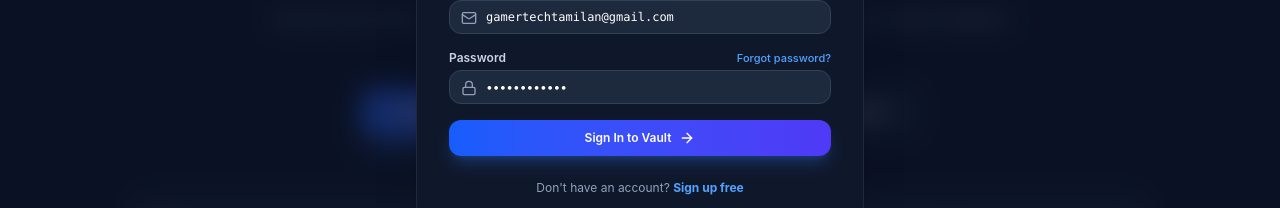
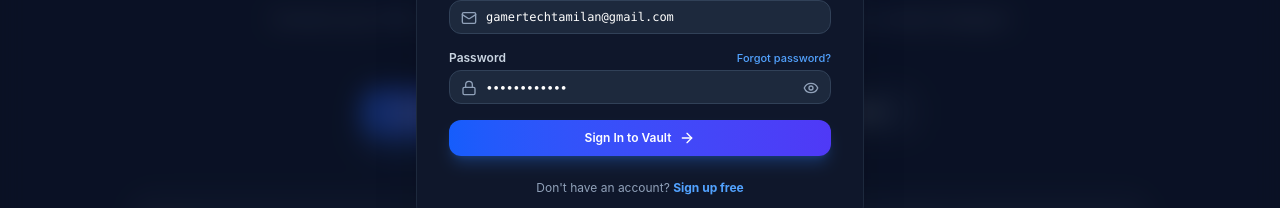
Before and after one commit to hariharan-bobby/hari, a React (Vite) app: page / in a window 1280 px wide. Both pictures are taken after a click on the button "Sign In / Create Account". Shown: the part 431-639 px from the top of the page. Built offline with nearby package versions, Linux system fonts and the light colour scheme.

Commit message:
feat: add interactive password view/hide Eye icon toggle to AuthModal and SettingsView

```diff
--- a/src/components/views/AuthModal.tsx
+++ b/src/components/views/AuthModal.tsx
@@ -1,5 +1,5 @@
 import React, { useState } from 'react';
-import { X, Mail, Lock, User, ArrowRight, CheckCircle2, Sparkles, LogIn } from 'lucide-react';
+import { X, Mail, Lock, User, ArrowRight, CheckCircle2, Sparkles, LogIn, Eye, EyeOff } from 'lucide-react';
 
 interface AuthModalProps {
   isOpen: boolean;
@@ -11,6 +11,7 @@
   const [mode, setMode] = useState<'login' | 'register' | 'forgot'>('login');
   const [email, setEmail] = useState('gamertechtamilan@gmail.com');
   const [password, setPassword] = useState('••••••••••••');
+  const [showPassword, setShowPassword] = useState(false);
   const [name, setName] = useState('Hariharan B');
   const [submittedMessage, setSubmittedMessage] = useState<string | null>(null);
 
@@ -264,13 +265,21 @@
                   <div className="relative">
                     <Lock className="absolute left-3 top-2.5 w-4 h-4 text-slate-400" />
                     <input
-                      type="password"
+                      type={showPassword ? 'text' : 'password'}
                       required
                       value={password}
                       onChange={(e) => setPassword(e.target.value)}
-                      className="w-full pl-9 pr-3 py-2 bg-slate-50 dark:bg-slate-800 border border-slate-200 dark:border-slate-700 rounded-xl text-xs text-slate-900 dark:text-white focus:outline-hidden focus:ring-2 focus:ring-blue-500"
+                      className="w-full pl-9 pr-10 py-2 bg-slate-50 dark:bg-slate-800 border border-slate-200 dark:border-slate-700 rounded-xl text-xs text-slate-900 dark:text-white focus:outline-hidden focus:ring-2 focus:ring-blue-500"
                       placeholder="••••••••••••"
                     />
+                    <button
+                      type="button"
+                      onClick={() => setShowPassword(!showPassword)}
+                      className="absolute right-3 top-2.5 text-slate-400 hover:text-slate-600 dark:hover:text-white transition-colors"
+                      title={showPassword ? 'Hide Password' : 'Show Password'}
+                    >
+                      {showPassword ? <EyeOff className="w-4 h-4" /> : <Eye className="w-4 h-4" />}
+                    </button>
                   </div>
                 </div>
               )}
--- a/src/components/views/SettingsView.tsx
+++ b/src/components/views/SettingsView.tsx
@@ -19,7 +19,9 @@
   LogOut,
   Clock,
   Edit3,
-  X
+  X,
+  Eye,
+  EyeOff
 } from 'lucide-react';
 import type { UserProfile } from '../../types/memory';
 
@@ -62,6 +64,7 @@
   const [currentPassword, setCurrentPassword] = useState('');
   const [newPassword, setNewPassword] = useState('');
   const [confirmPassword, setConfirmPassword] = useState('');
+  const [showSecPassword, setShowSecPassword] = useState(false);
   const [enable2FA, setEnable2FA] = useState(true);
 
   // Notification Toggles State
@@ -463,27 +466,40 @@
                 <Lock className="w-4 h-4 text-blue-500" /> Change Password
               </h3>
               <div className="space-y-3 text-xs">
+                <div className="relative">
                   <input
-                  type="password"
+                    type={showSecPassword ? 'text' : 'password'}
                     placeholder="Current Password"
                     value={currentPassword}
                     onChange={(e) => setCurrentPassword(e.target.value)}
-                  className="w-full px-3 py-2 bg-slate-100 dark:bg-slate-800 border border-slate-200 dark:border-slate-700 rounded-xl text-slate-900 dark:text-white"
+                    className="w-full pl-3 pr-10 py-2 bg-slate-100 dark:bg-slate-800 border border-slate-200 dark:border-slate-700 rounded-xl text-slate-900 dark:text-white"
                   />
+                  <button
+                    type="button"
+                    onClick={() => setShowSecPassword(!showSecPassword)}
+                    className="absolute right-3 top-2.5 text-slate-400 hover:text-slate-600 dark:hover:text-white"
+                  >
+                    {showSecPassword ? <EyeOff className="w-4 h-4" /> : <Eye className="w-4 h-4" />}
+                  </button>
+                </div>
+                <div className="relative">
                   <input
-                  type="password"
+                    type={showSecPassword ? 'text' : 'password'}
                     placeholder="New Password"
                     value={newPassword}
                     onChange={(e) => setNewPassword(e.target.value)}
-                  className="w-full px-3 py-2 bg-slate-100 dark:bg-slate-800 border border-slate-200 dark:border-slate-700 rounded-xl text-slate-900 dark:text-white"
+                    className="w-full pl-3 pr-10 py-2 bg-slate-100 dark:bg-slate-800 border border-slate-200 dark:border-slate-700 rounded-xl text-slate-900 dark:text-white"
                   />
+                </div>
+                <div className="relative">
                   <input
-                  type="password"
+                    type={showSecPassword ? 'text' : 'password'}
                     placeholder="Confirm New Password"
                     value={confirmPassword}
                     onChange={(e) => setConfirmPassword(e.target.value)}
-                  className="w-full px-3 py-2 bg-slate-100 dark:bg-slate-800 border border-slate-200 dark:border-slate-700 rounded-xl text-slate-900 dark:text-white"
+                    className="w-full pl-3 pr-10 py-2 bg-slate-100 dark:bg-slate-800 border border-slate-200 dark:border-slate-700 rounded-xl text-slate-900 dark:text-white"
                   />
+                </div>
                 <button
                   onClick={() => {
                     setCurrentPassword('');
```
Lines whose indentation alone changed are shown as unchanged.
